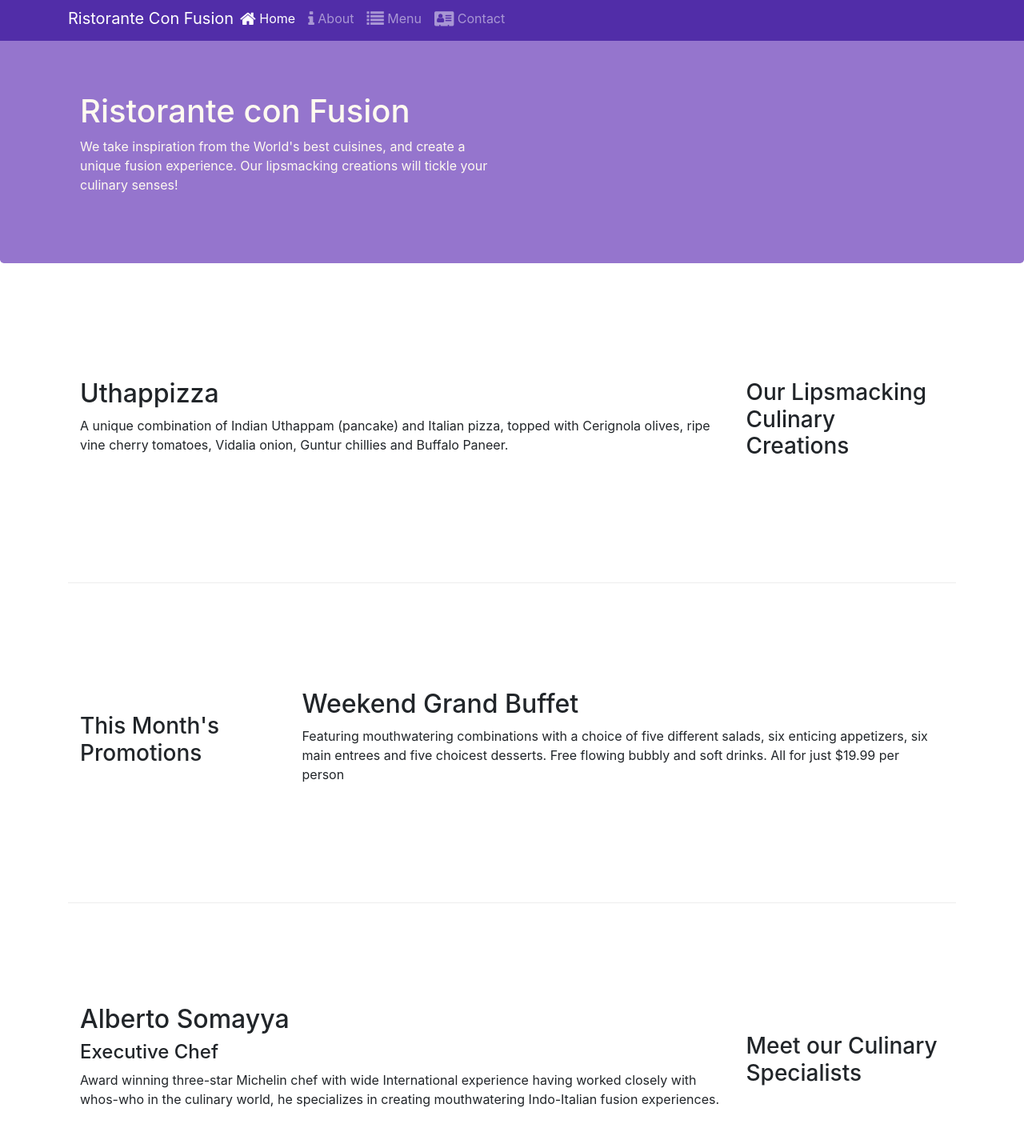
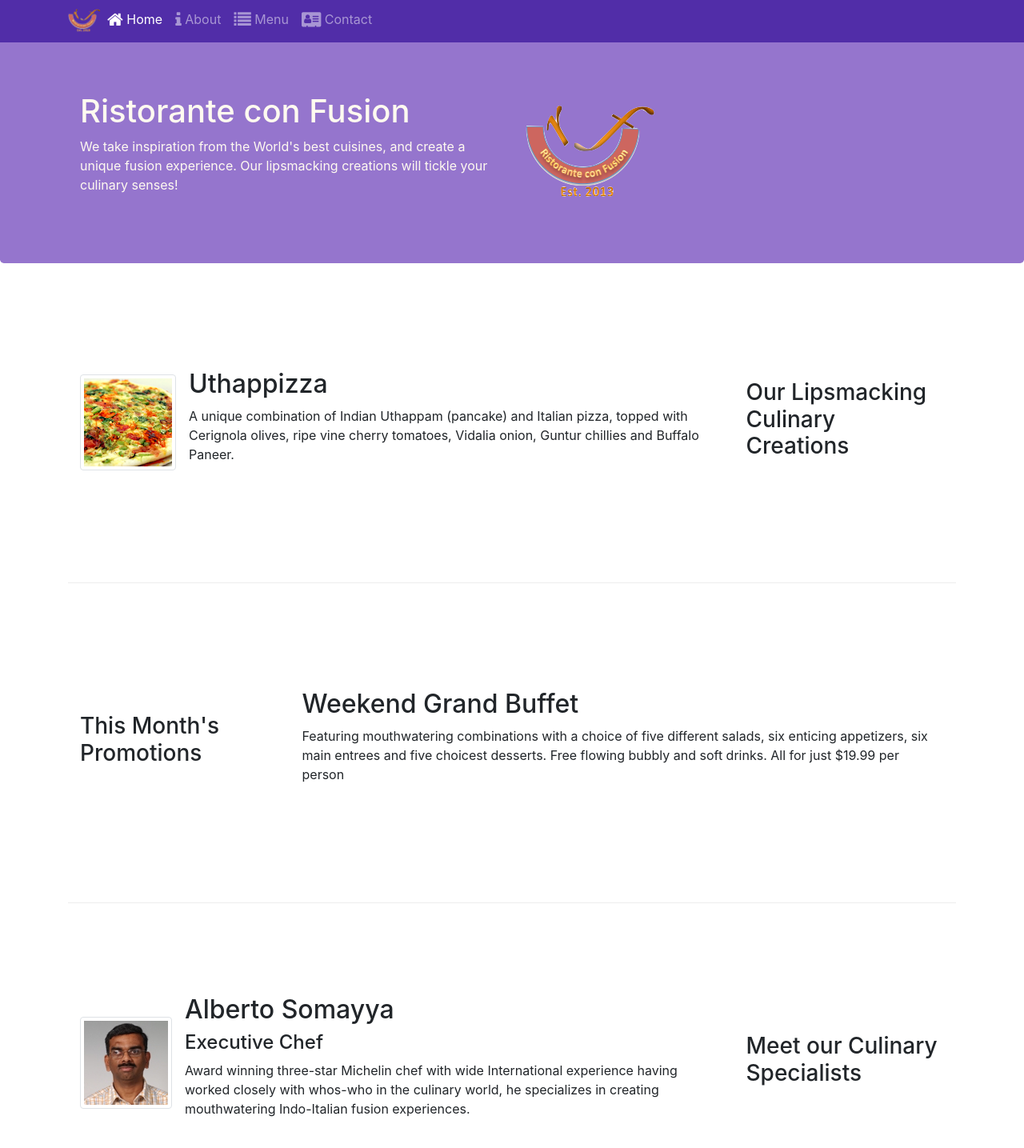
Before and after one commit to leonardo-teles/confusion, a website: page index.html in a window 1280 px wide. Shown: the part 5-1440 px from the top of the page at 80% size. Drawn offline with nearby package versions, Linux system fonts and the light colour scheme.

Commit message:
Images and Media

```diff
--- a/index.html
+++ b/index.html
@@ -25,7 +25,7 @@
             <button class="navbar-toggler" type="button" data-toggle="collapse" data-target="#Navbar">
                 <span class="navbar-toggler-icon"></span>
             </button>
-            <a class="navbar-brand mr-auto" href="./index.html">Ristorante Con Fusion</a>
+            <a class="navbar-brand mr-auto" href="./index.html"><img src="img/logo.png" alt="logo" height="30" width="41"></a>
             <div class="collapse navbar-collapse" id="Navbar">
                 <ul class="navbar-nav mr-auto">
                     <li class="nav-item active"><a class="nav-link" href="#"><span class="fa fa-home fa-lg"></span> Home</a></li>
@@ -44,7 +44,8 @@
                     <h1>Ristorante con Fusion</h1>
                     <p class="d-none d-sm-block">We take inspiration from the World's best cuisines, and create a unique fusion experience. Our lipsmacking creations will tickle your culinary senses!</p>
                 </div>
-                <div class="col-12 com-sm">
+                <div class="col-12 col-sm align-self-center">
+                    <img class="img-fluid" src="img/logo.png" alt="logo">
                 </div>
             </div>
         </div>
@@ -56,11 +57,15 @@
                 <h3>Our Lipsmacking Culinary Creations</h3>
             </div>
             <div class="col col-sm order-sm-first col-md">
-                <h2>Uthappizza</h2>
-                <p class="d-none d-sm-block">A unique combination of Indian Uthappam (pancake) and Italian pizza, topped with Cerignola olives, ripe vine cherry tomatoes, Vidalia onion, Guntur chillies and Buffalo Paneer.</p>
+                <div class="media">
+                    <img class="d-flex mr-3 img-thumbnail align-self-center" src="img/uthappizza.png" alt="uthappizza">
+                    <div class="media-body">
+                        <h2 class="mt-0">Uthappizza</h2>
+                        <p class="d-none d-sm-block">A unique combination of Indian Uthappam (pancake) and Italian pizza, topped with Cerignola olives, ripe vine cherry tomatoes, Vidalia onion, Guntur chillies and Buffalo Paneer.</p>
+                    </div>
+                </div>
             </div>
         </div>
-
 
         <div class="row row-content align-items-center">
             <div class="col-12 col-sm-4 col-md-3">
@@ -77,9 +82,14 @@
                 <h3>Meet our Culinary Specialists</h3>
             </div>
             <div class="col col-sm order-sm-first col-md">
-                <h2>Alberto Somayya</h2>
-                <h4>Executive Chef</h4>
-                <p class="d-none d-sm-block">Award winning three-star Michelin chef with wide International experience having worked closely with whos-who in the culinary world, he specializes in creating mouthwatering Indo-Italian fusion experiences. </p>
+                <div class="media">
+                    <img class="d-flex mr-3 img-thumbnail align-self-center" src="img/alberto.png" alt="alberto">
+                    <div class="media-body">
+                        <h2 class="mt-0">Alberto Somayya</h2>
+                        <h4>Executive Chef</h4>
+                        <p class="d-none d-sm-block">Award winning three-star Michelin chef with wide International experience having worked closely with whos-who in the culinary world, he specializes in creating mouthwatering Indo-Italian fusion experiences. </p>
+                    </div>
+                </div>
             </div>
         </div>
     </div>
```
Also changed, not shown: aboutus.html (+2 -2 lines), contactus.html (+1 -1 lines), img/alberto.png (added), img/buffet.png (added), img/logo.png (added), img/uthappizza.png (added), 1 other file.
